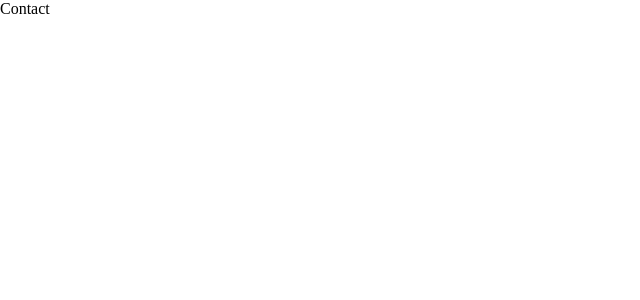
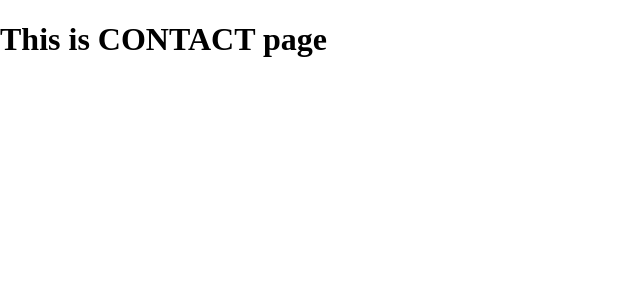
Before and after one commit to linkinsunil/linkinsunil.github.io, a React (Create React App) app: page /contact in a window 1280 px wide. Shown: the top 300 px of the page, without its empty margins (0-640 px from the left). Built offline with nearby package versions, Linux system fonts and the light colour scheme.

Commit message:
refactor

```diff
--- a/src/components/Contact/Contact.js
+++ b/src/components/Contact/Contact.js
@@ -4,7 +4,7 @@ import './Contact.css';
 const Contact = () => {
     return (
         <div>
-            Contact
+            <h1>This is CONTACT page</h1>
         </div>
     )
 }
```
